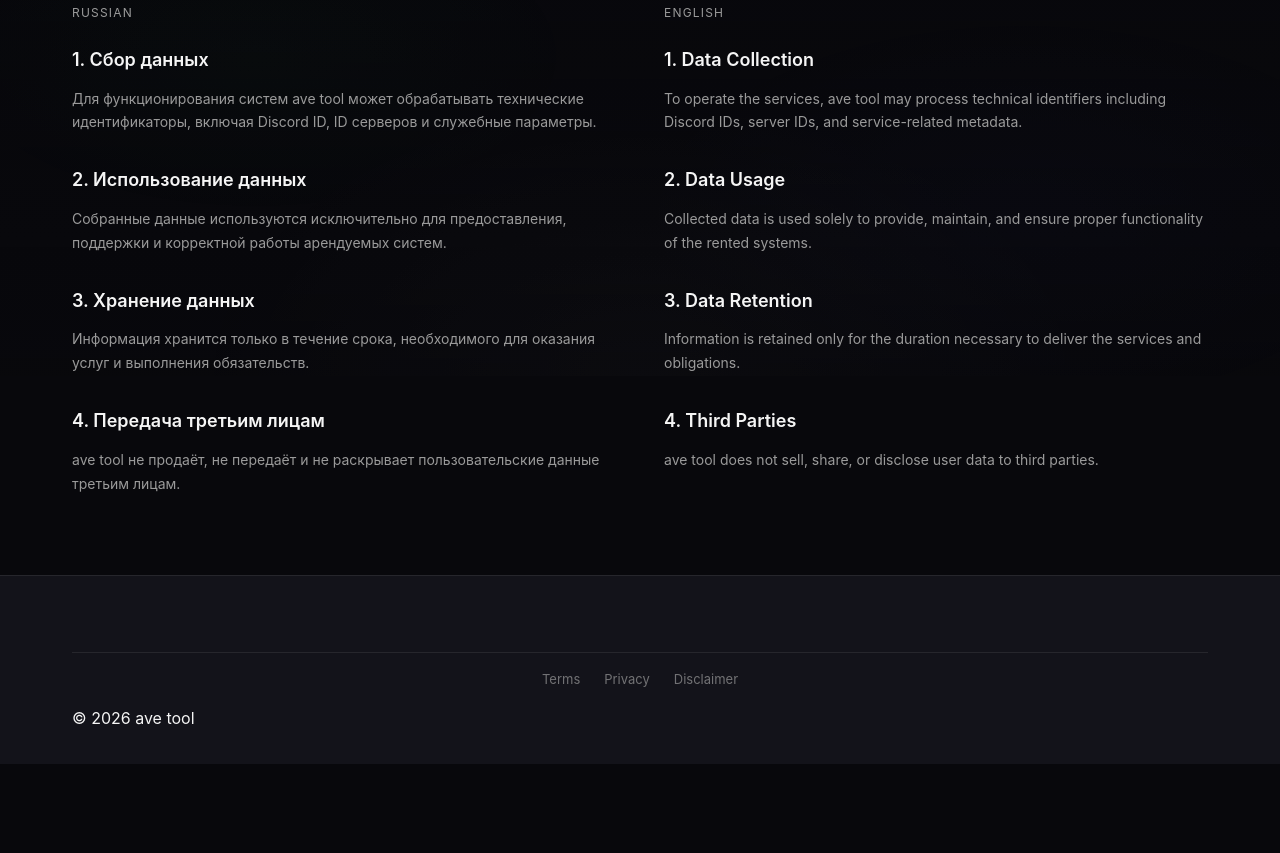
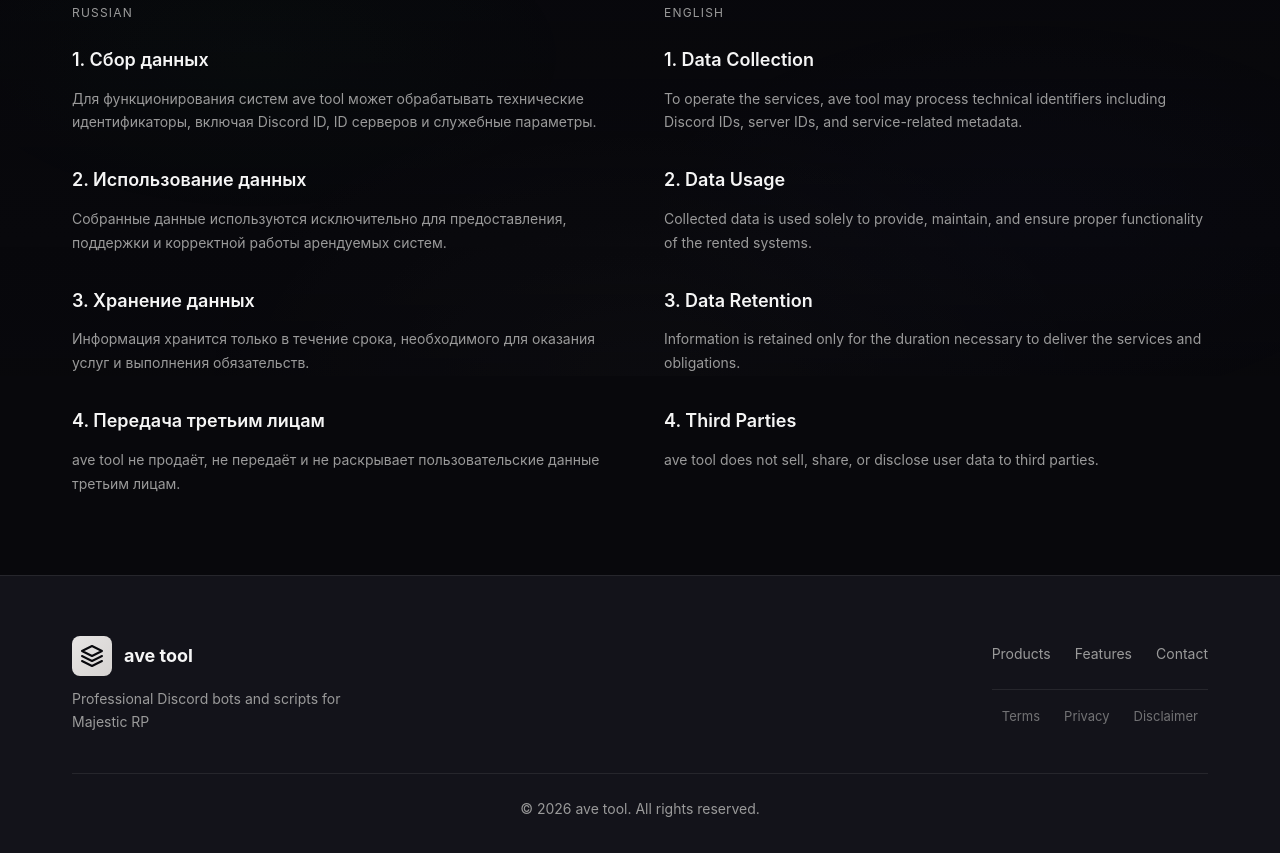
Before and after one commit to bvsmma/ave-prod, a plain HTML site: page privacy.html in a window 1280 px wide. Shown: the part 424-1277 px from the top of the page. Before the commit the page ends 1188 px from the top, so only its background shows below. Drawn offline with Linux system fonts and the light colour scheme.

Commit message:
Revamp footer with brand and navigation links

```diff
--- a/privacy.html
+++ b/privacy.html
@@ -69,12 +69,39 @@
 
   <footer class="footer">
     <div class="container">
-      <div class="footer-legal">
-        <a href="/terms.html">Terms</a>
-        <a href="/privacy.html">Privacy</a>
-        <a href="/disclaimer.html">Disclaimer</a>
+      <div class="footer-content">
+        <div class="footer-brand">
+          <a href="index.html" class="logo">
+            <div class="logo-icon">
+              <svg width="24" height="24" viewBox="0 0 24 24" fill="none" stroke="currentColor" stroke-width="2" stroke-linecap="round" stroke-linejoin="round">
+                <polygon points="12 2 2 7 12 12 22 7 12 2"></polygon>
+                <polyline points="2 17 12 22 22 17"></polyline>
+                <polyline points="2 12 12 17 22 12"></polyline>
+              </svg>
+            </div>
+            <span>ave tool</span>
+          </a>
+          <p class="footer-description">Professional Discord bots and scripts for Majestic RP</p>
+        </div>
+
+        <div class="footer-nav-group">
+          <div class="footer-links">
+            <a href="index.html#products">Products</a>
+            <a href="index.html#features">Features</a>
+            <a href="index.html#contact">Contact</a>
+          </div>
+
+          <div class="footer-legal">
+            <a href="/terms.html">Terms</a>
+            <a href="/privacy.html">Privacy</a>
+            <a href="/disclaimer.html">Disclaimer</a>
+          </div>
+        </div>
       </div>
-      <p style="margin-top: 16px;">&copy; 2026 ave tool</p>
+
+      <div class="footer-bottom">
+        <p>&copy; 2026 ave tool. All rights reserved.</p>
+      </div>
     </div>
   </footer>
 </body>
```
